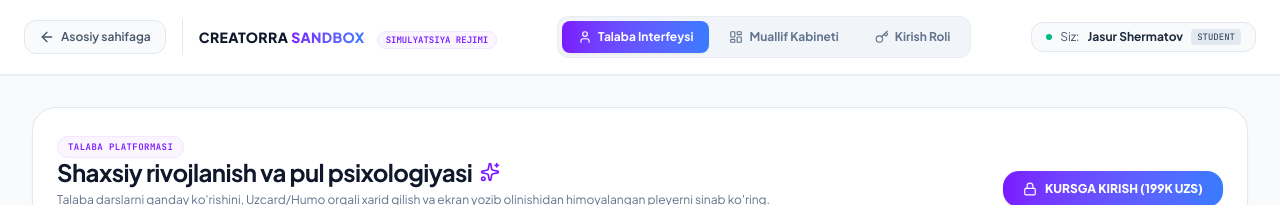
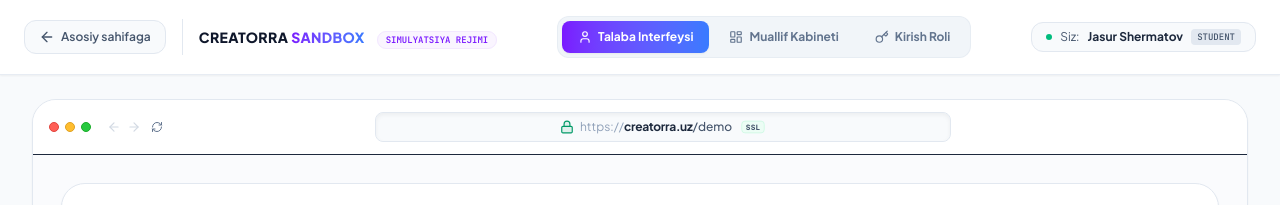
Before and after one commit to Nodirbek2/Creatorra, a React (Vite) app: page / in a window 1280 px wide. Both pictures are taken after a click on the button "Demo Platforma ⚡". Shown: the top 205 px of the page. Built offline with nearby package versions, Linux system fonts and the light colour scheme.

Commit message:
feat: add interactive browser mockup to demo page
Implement a browser-style container for the demo platform to improve visual presentation and include a manual refresh mechanism for state verification.

```diff
--- a/src/components/DemoPlatform.tsx
+++ b/src/components/DemoPlatform.tsx
@@ -710,9 +710,56 @@
       </div>
 
       {/* Main Workspace Frame */}
-      <div className="max-w-7xl mx-auto px-4 sm:px-6 lg:px-8 py-8 flex-1 w-full flex flex-col justify-start">
-
-        {/* ======================= TAB: STUDENT PANEL ======================= */}
+      <div className="max-w-7xl mx-auto px-4 sm:px-6 lg:px-8 py-6 flex-1 w-full flex flex-col justify-start">
+
+        {/* Dynamic Interactive Browser Mockup Frame representing creatorra.uz/demo */}
+        <div className="bg-[#FAFBFD] border border-slate-200 rounded-3xl overflow-hidden shadow-xs flex flex-col flex-1 pb-8">
+
+          {/* Browser Chrome Header displaying creatorra.uz/demo */}
+          <div className="bg-white border-b border-slate-205 px-4 py-3 flex items-center justify-between gap-4 select-none">
+            {/* OSX Style Window Dots */}
+            <div className="flex items-center space-x-1.5 shrink-0">
+              <div className="w-2.5 h-2.5 rounded-full bg-[#FF5F56] border border-[#E0443E]"></div>
+              <div className="w-2.5 h-2.5 rounded-full bg-[#FFBD2E] border border-[#DEA123]"></div>
+              <div className="w-2.5 h-2.5 rounded-full bg-[#27C93F] border border-[#1AAB29]"></div>
+            </div>
+
+            {/* Navigation back and forward buttons + refresh */}
+            <div className="hidden sm:flex items-center space-x-1.5 text-slate-400 shrink-0">
+              <ArrowLeft className="w-3.5 h-3.5 cursor-not-allowed opacity-40" />
+              <ArrowLeft className="w-3.5 h-3.5 rotate-180 cursor-not-allowed opacity-40 shrink-0" />
+              <div
+                onClick={() => {
+                  setIsCourseUnlocked(localStorage.getItem('creatorra_demo_unlocked') === 'true');
+                }}
+                className="p-1 hover:bg-slate-100 rounded-lg cursor-pointer transition-colors text-slate-500 hover:text-slate-800"
+                title={language === 'uz' ? 'Yangilash' : language === 'ru' ? 'Обновить' : 'Refresh'}
+              >
+                <RefreshCw className="w-3 h-3" />
+              </div>
+            </div>
+
+            {/* Simulated Address Bar showing creatorra.uz/demo */}
+            <div className="flex-1 max-w-xl mx-auto flex items-center justify-center bg-slate-50 border border-slate-200 hover:border-slate-300 rounded-lg px-3 py-1.5 text-xs text-slate-600 font-medium transition-all shadow-inner">
+              <Lock className="w-3.5 h-3.5 text-emerald-600 mr-1.5 shrink-0 fill-emerald-600/10" />
+              <span className="text-slate-400 select-none font-normal shrink-0">https://</span>
+              <span className="text-slate-800 font-bold tracking-tight">creatorra.uz</span>
+              <span className="text-slate-600 font-medium truncate">
+                /demo{activeTab === 'student' ? '' : activeTab === 'creator' ? '/dashboard' : '/auth'}
+              </span>
+              <span className="ml-2 px-1 py-0.5 bg-emerald-50 border border-emerald-100 rounded text-[8px] text-emerald-705 tracking-wider flex items-center justify-center leading-none font-black uppercase text-center scale-90 shrink-0">
+                SSL
+              </span>
+            </div>
+
+            {/* Perfect Alignment balancing elements */}
+            <div className="hidden sm:block w-[72px] shrink-0"></div>
+          </div>
+
+          {/* Browser Container Workspace Padding */}
+          <div className="p-3 sm:p-5 lg:p-7 flex-1 flex flex-col justify-start">
+
+            {/* ======================= TAB: STUDENT PANEL ======================= */}
         {activeTab === 'student' && (
           <div className="space-y-8 animate-fade-in w-full">
 
@@ -1627,6 +1674,8 @@
           </div>
         )}
 
+          </div>
+        </div>
       </div>
 
       {/* ======================= INTERACTIVE SECURE PAYMENT POPUP MODAL ======================= */}
```
